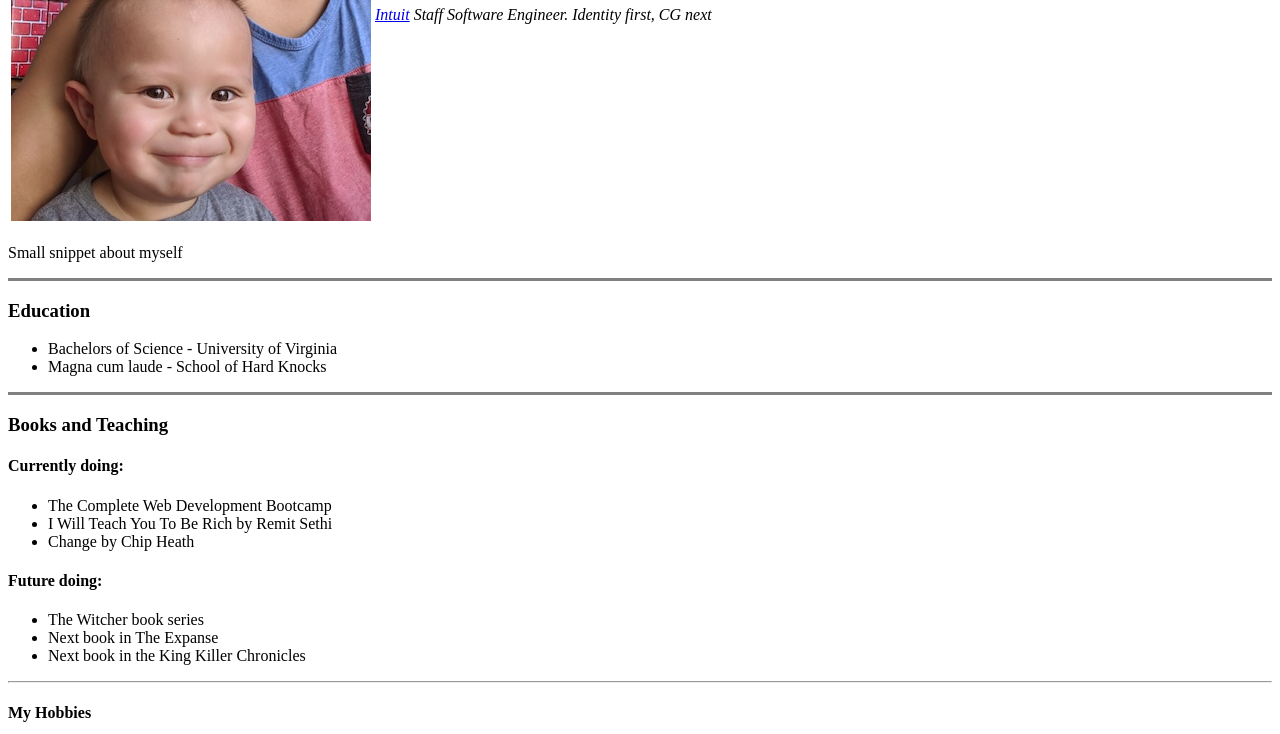
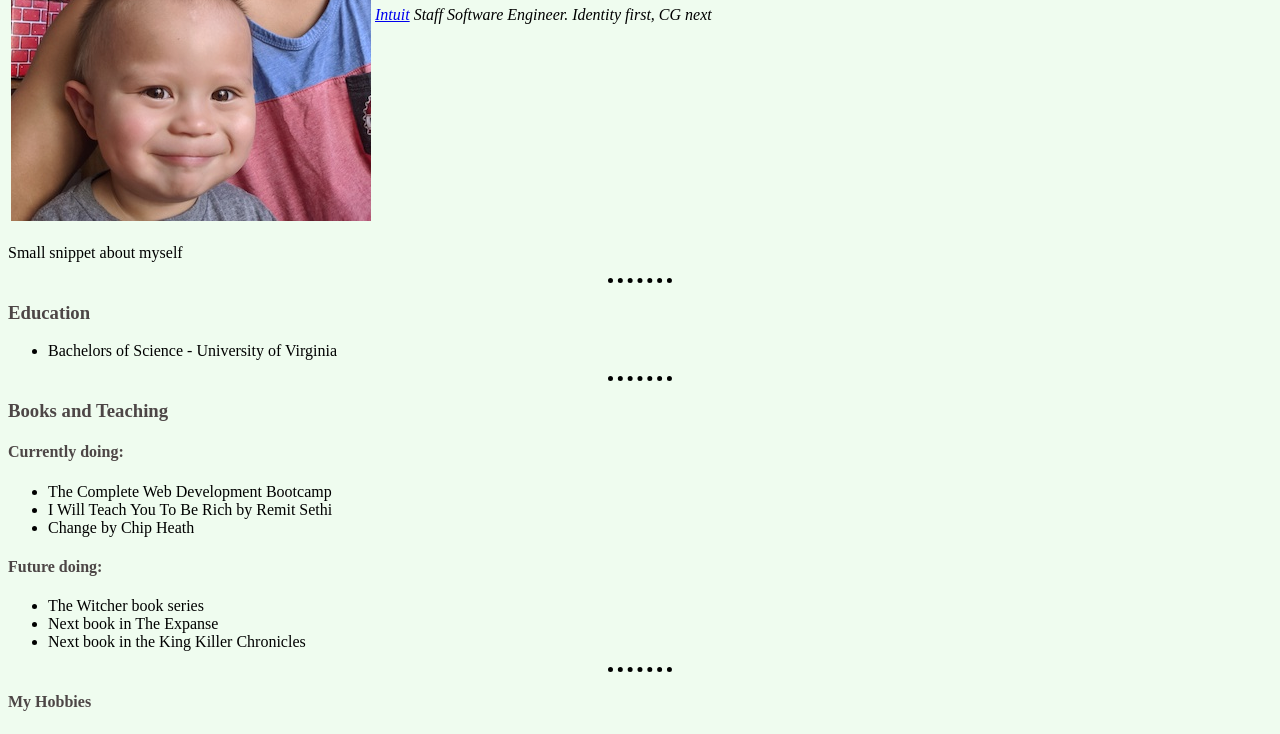
Before and after one commit to pattsui17/cv, a plain HTML site: page index.html in a window 1280 px wide. Shown: the part 270-1004 px from the top of the page. Drawn offline with Linux system fonts and the light colour scheme.

Commit message:
Adding external css and updating content

```diff
--- /dev/null
+++ b/css/styles.css
@@ -0,0 +1,22 @@
+body {
+  background-color: #effcef;
+}
+
+hr {
+  border-style: dotted none none;
+  border-width: 5px;
+  width: 5%;
+}
+
+h1 {
+  color: #4d4646
+}
+h2 {
+  color: #4d4646
+}
+h3 {
+  color: #4d4646
+}
+h4 {
+  color: #4d4646
+}
--- a/index.html
+++ b/index.html
@@ -5,6 +5,8 @@
   <meta description="The trials and tribulations of Panda Pat" />
   <meta charset="utf-8" />
   <title>Patrick's Personal Website</title>
+
+  <link rel="stylesheet" href="css/styles.css">
 </head>
 
 <body>
@@ -20,14 +22,13 @@
 
   <p>Small snippet about myself</p>
 
-  <hr size="3" noshade>
+  <hr>
   <h3>Education</h3>
   <ul>
     <li>Bachelors of Science - University of Virginia</li>
-    <li>Magna cum laude - School of Hard Knocks</li>
   </ul>
 
-  <hr size="3" noshade>
+  <hr>
   <h3>Books and Teaching</h3>
   <h4>Currently doing:</h4>
   <ul>
```
Also changed, not shown: contact.html (+1 -0 lines).
